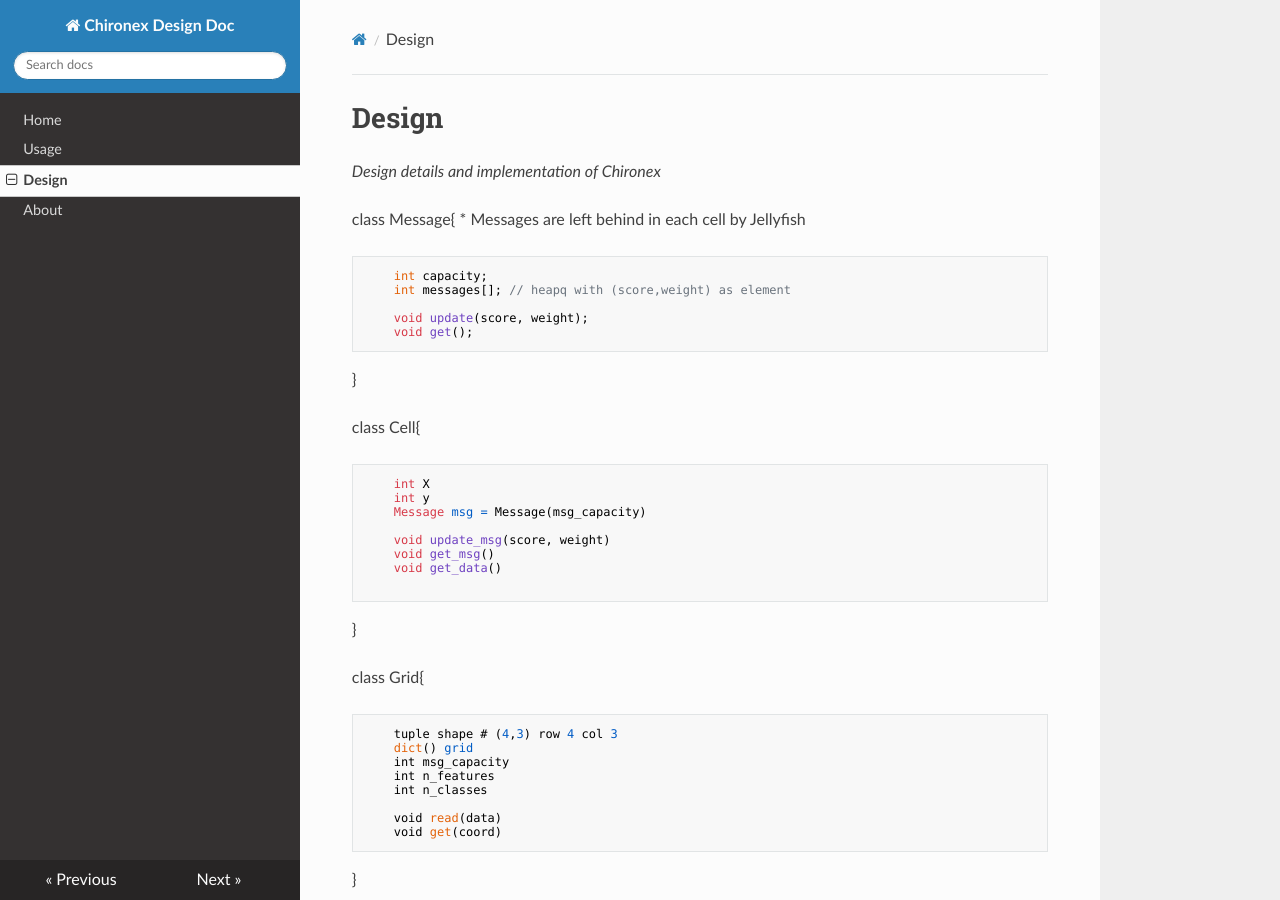
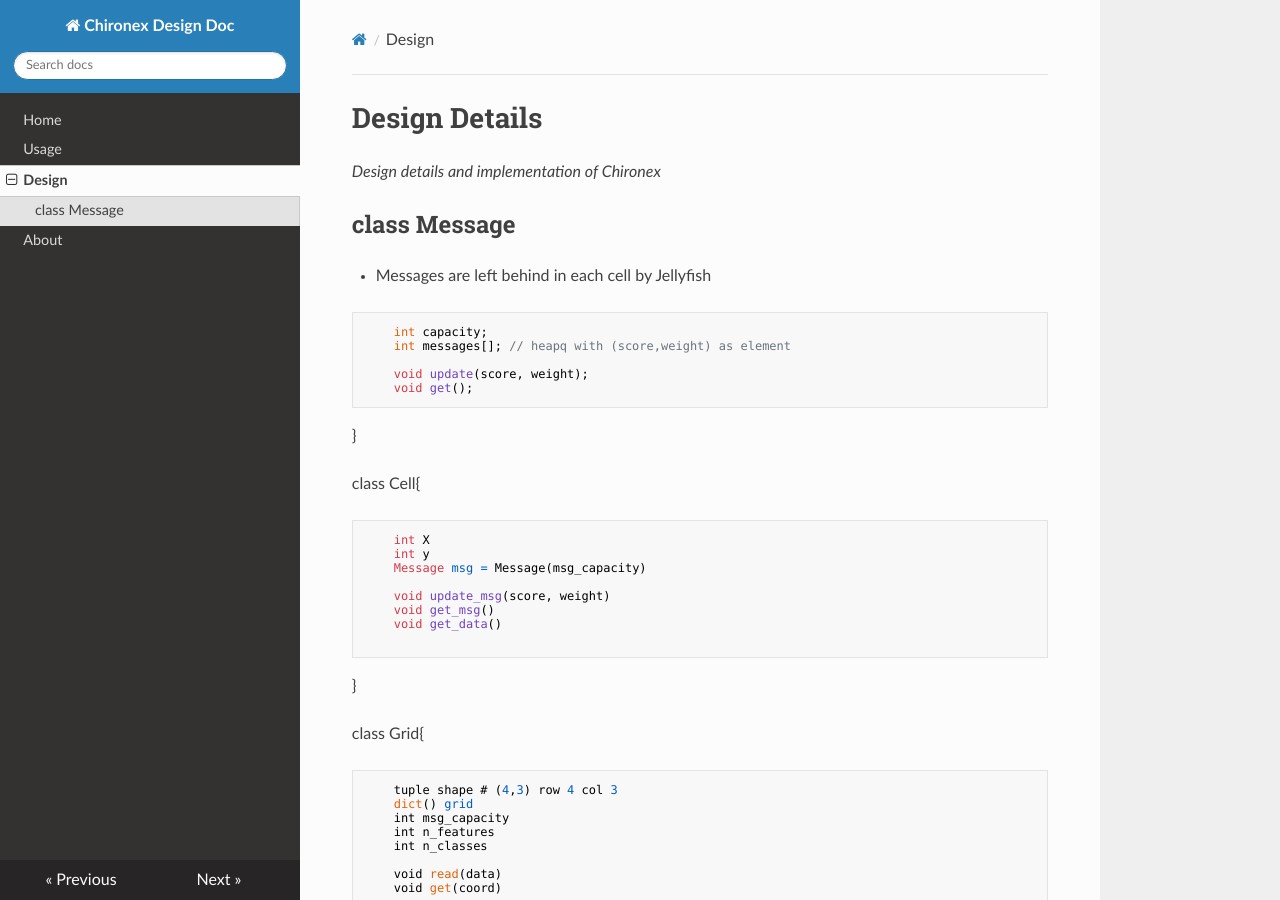
Before and after one commit to tpchris1/chironex-design-doc, an MkDocs documentation site: the page built from docs/design.md, in a window 1280 px wide and 900 px high. Built offline with MkDocs 1.6.1, drawn with Linux system fonts in a browser that asks for light colours; nearby versions of some CDN libraries.

````diff
--- a/docs/design.md
+++ b/docs/design.md
@@ -1,8 +1,7 @@
-# Design
+# Design Details
 *Design details and implementation of Chironex*
 
-
-class Message{
+## class Message
 * Messages are left behind in each cell by Jellyfish
 ```
     int capacity;
````
